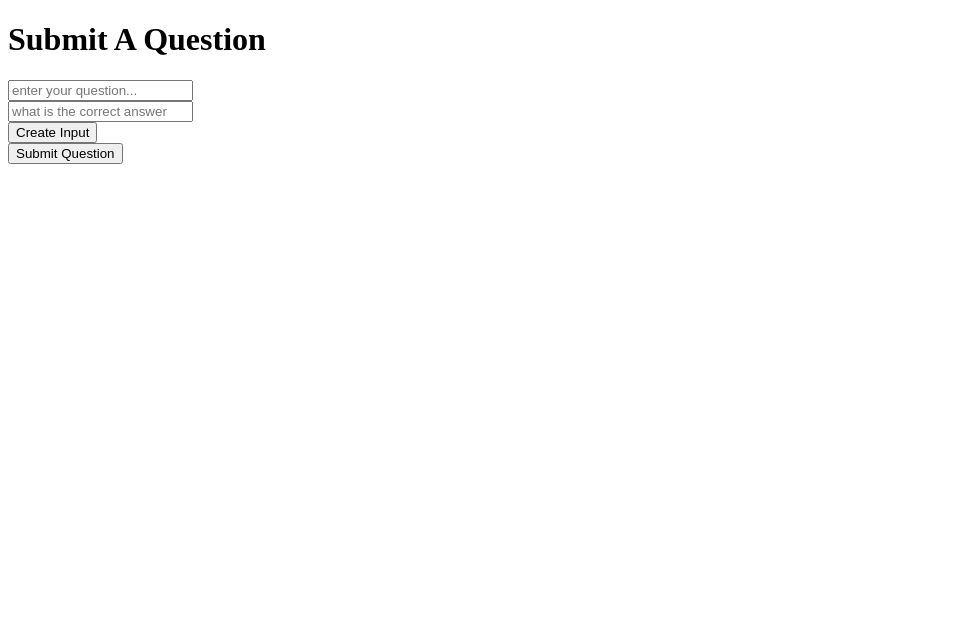
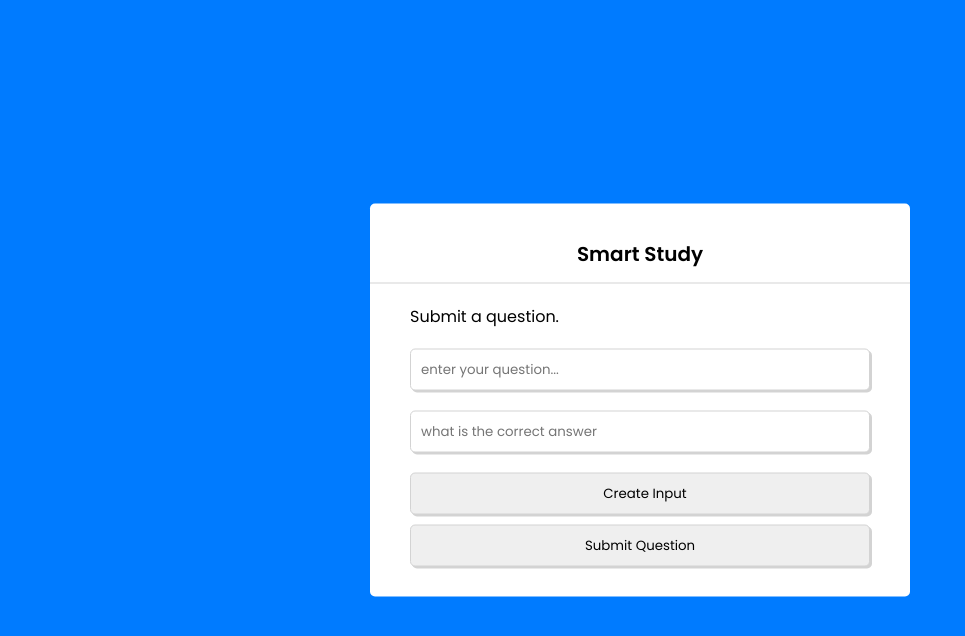
Before and after one commit to TainaMalave/cps353-math-app, a PHP site: page /php/form.php in a window 1280 px wide. Shown: the top 636 px of the page, without its empty margins (0-965 px from the left). Run offline with PHP 8.4, Linux system fonts and the light colour scheme.

Commit message:
Start styling teacher form page

```diff
--- a/php/form.php
+++ b/php/form.php
@@ -1,6 +1,9 @@
 <?php
 include ('config.php');
+
 $addedQuestion = false;
+
+$db = new DB();
 
 function runQuery($db, $sql) {
     $result = mysqli_query($db->connection, $sql);
@@ -49,7 +52,7 @@ if ($_SERVER['REQUEST_METHOD'] == 'POST')
     else // otherwise
     {
 		// Print out that the username already exists and instruct them to choose a new username
-        echo 'That username already exists. Please try a different username';
+        echo 'That question has already been added to the database.';
     }
 }
 ?>
@@ -61,15 +64,27 @@ if ($_SERVER['REQUEST_METHOD'] == 'POST')
     <meta http-equiv="X-UA-Compatible" content="IE=edge">
     <meta name="viewport" content="width=device-width, initial-scale=1.0">
     <title>Teacher Q/A Form</title>
+
+    <link rel="stylesheet" href="../style.css">
 </head>
 <body>
+    <!-- Whole Wrapper -->
+    <div class="info-box">
+        <div class="info-title">
+            <span>Smart Study</span>
+        </div>
+
+        <!-- Submit a question form -->
+        <div class="form-container">
             <form action="" method="POST">
-        <div class="q-form">
+                <div class="qa-form-info">
+                    <!-- Question was submitted confirmation -->
                     <?php if($addedQuestion) : ?>
                         <p>Question was added to the DB.</p>
                     <?php endif; ?>
-            <div class="q-form-title">
-                <h1>Submit A Question </h1>
+
+                    <div class="form-instructions">
+                        <span>Submit a question.</span>
                     </div>
 
                     <div class="submit-question">
@@ -82,15 +97,19 @@ if ($_SERVER['REQUEST_METHOD'] == 'POST')
                         <input type="button" value="Create Input" onClick="createInput();" />
                     </div>
 
+                    <!-- Div where new answer inputs go -->
                     <div id="submit-answers"></div>
+
                 </div>
-        <button class="submit-btn" type="submit">Submit Question</button>
+                <button class="submit-qa-btn" type="submit">Submit Question</button>
             </form>
+        </div>
+    </div>
 
     <script type="text/javascript">
         function createInput(){
             var answerInputWrapper = document.createElement('div');
-            answerInputWrapper.innerHTML = "<input type='text' name='wrong-answer[]'>";
+            answerInputWrapper.innerHTML = "<input type='text' name='wrong-answer[]' placeholder='enter a new answer'>";
             document.getElementById("submit-answers").appendChild(answerInputWrapper);
         }
     </script>
--- a/style.css
+++ b/style.css
@@ -198,3 +198,11 @@ form {
 .login-page-link span {
     color: #007bff;
 }
+
+.submit-qa-btn {
+    width: 100%;
+    padding: 10px 0 10px 0;
+    border-radius: 5px ;
+    border: 1px solid lightgray;
+    box-shadow: 2px 2px lightgray;
+}
```
Lines whose indentation alone changed are shown as unchanged.
